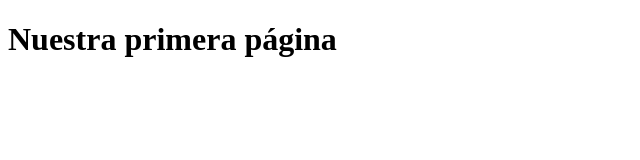
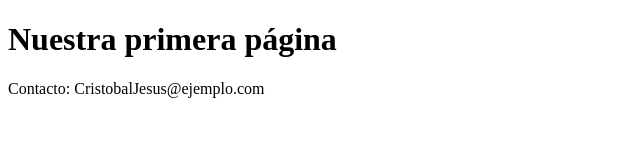
Before and after one commit to LouFerrigno68/practica-git-taller2, a plain HTML site: page index.html in a window 1280 px wide. Shown: the whole page, without its empty margins (0-640 px from the left). Drawn offline with Linux system fonts and the light colour scheme.

Commit message:
Añade sección de contacto

```diff
--- a/index.html
+++ b/index.html
@@ -6,5 +6,6 @@
 	</head>
 	<body>
 	<h1>Nuestra primera página</h1>
+	<p>Contacto: CristobalJesus@ejemplo.com</p>
 	</body>
 </html>
```
